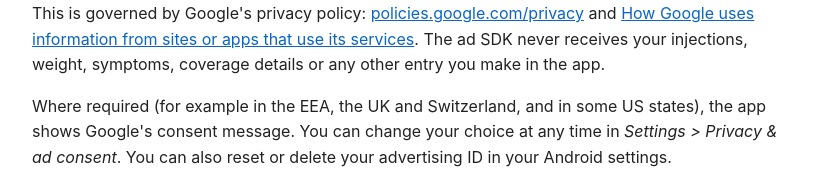
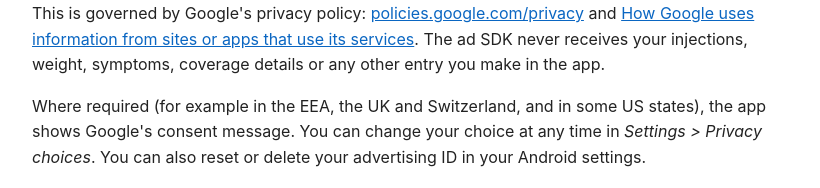
Before and after one commit to azizk75757575/divinebarbany-privacy, a plain HTML site: page glpbuddy.html in a window 1280 px wide. Shown: the part 1029-1217 px from the top of the page, without its empty margins (228-1048 px from the left). Drawn offline with Linux system fonts and the light colour scheme.

Commit message:
GLP Buddy privacy: match Android settings label
Co-Authored-By: Claude Opus 5.5 <noreply@anthropic.com>

```diff
--- a/glpbuddy.html
+++ b/glpbuddy.html
@@ -11,7 +11,7 @@
 <p>If you turn on <em>Sync with Apple Health</em>, GLP Buddy asks for permission to read and write three data types: body mass (weight), dietary water and dietary protein. Data read from Apple Health is used only to show your charts and daily totals inside the app. Data the app writes to Apple Health is only the values you log. HealthKit data never leaves your device through GLP Buddy, is not stored in iCloud by the app, is not used for advertising or marketing, and is never shared with third parties. You can revoke access at any time in the Health app under <em>Sharing &gt; Apps &gt; GLP Buddy</em>.</p>
 <h2>Advertising (Google Play version)</h2>
 <p>The Android version of GLP Buddy is free and shows ads served by Google AdMob. All ad requests are for non-personalised ads, and ad content is limited to a general-audience rating. To show and measure ads, the Google Mobile Ads SDK may collect and process data such as the advertising ID, IP address (approximate location), device information, interactions with ads and diagnostic data. This is governed by Google's privacy policy: <a href="https://policies.google.com/privacy">policies.google.com/privacy</a> and <a href="https://policies.google.com/technologies/partner-sites">How Google uses information from sites or apps that use its services</a>. The ad SDK never receives your injections, weight, symptoms, coverage details or any other entry you make in the app.</p>
-<p>Where required (for example in the EEA, the UK and Switzerland, and in some US states), the app shows Google's consent message. You can change your choice at any time in <em>Settings &gt; Privacy &amp; ad consent</em>. You can also reset or delete your advertising ID in your Android settings.</p>
+<p>Where required (for example in the EEA, the UK and Switzerland, and in some US states), the app shows Google's consent message. You can change your choice at any time in <em>Settings &gt; Privacy choices</em>. You can also reset or delete your advertising ID in your Android settings.</p>
 <h2>Rewarded videos (Google Play version)</h2>
 <p>The Android version has no in-app purchases. You can unlock the Pro tools (PDF report, shot-cycle map, symptom trends and share card) for 24 hours by watching a short rewarded video. The unlock time is stored only on your device.</p>
 <h2>Android data storage</h2>
```
